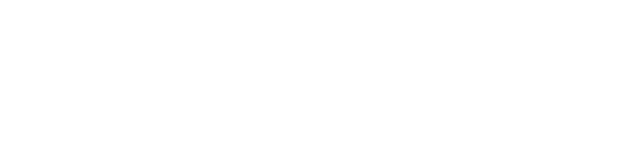
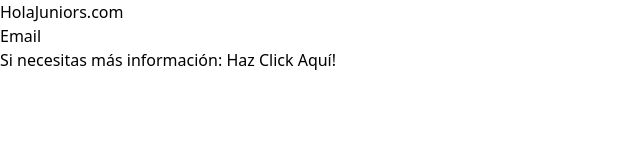
Before and after one commit to evafrola/Landing_Page_Desafio, a website: page main.html in a window 1280 px wide. Shown: the whole page, without its empty margins (0-640 px from the left). Drawn offline with Linux system fonts and the light colour scheme.

Commit message:
Comienzo del estilo

```diff
--- a/main.html
+++ b/main.html
@@ -3,9 +3,33 @@
 <head>
     <meta charset="UTF-8">
     <meta name="viewport" content="width=device-width, initial-scale=1.0">
+    <link href="src/style/output.css" rel="stylesheet">
     <title>Landing Page</title>
 </head>
 <body>
+    <header>
+        <p>HolaJuniors.com</p><button>Email</button>
+    </header>
+    <main>
+        <section id="Presentacion" class="bg-[#7A9E7E]">
 
+        </section>
+
+        <section id="Mis_Habilidades">
+
+        </section>
+
+        <section id="Mi_Experiencia">
+
+        </section>
+    </main>
+    <footer>
+        <p id="Contacto">
+            Si necesitas más información: <a href="#" target="_blank">Haz Click Aquí!</a>
+        </p>
+        <div id="Redes_Sociales">
+
+        </div>
+    </footer>
 </body>
 </html>
--- /dev/null
+++ b/package.json
@@ -0,0 +1,6 @@
+{
+  "devDependencies": {
+    "tailwindcss": "^3.4.9",
+    "tailwindcss-animated": "^1.1.2"
+  }
+}
--- /dev/null
+++ b/src/style/input.css
@@ -0,0 +1,3 @@
+@tailwind base;
+@tailwind components;
+@tailwind utilities;
--- /dev/null
+++ b/tailwind.config.js
@@ -0,0 +1,12 @@
+const plugin = require('tailwindcss/plugin')
+
+/** @type {import('tailwindcss').Config} */
+module.exports = {
+  content: ["./src/**/*.{html,js}"],
+  theme: {
+    extend: {},
+  },
+  plugins: [
+    require('tailwindcss-animated')
+  ],
+}
```
Also changed, not shown: src/style/output.css (added), src/style/style.css (deleted), 2 other files.
